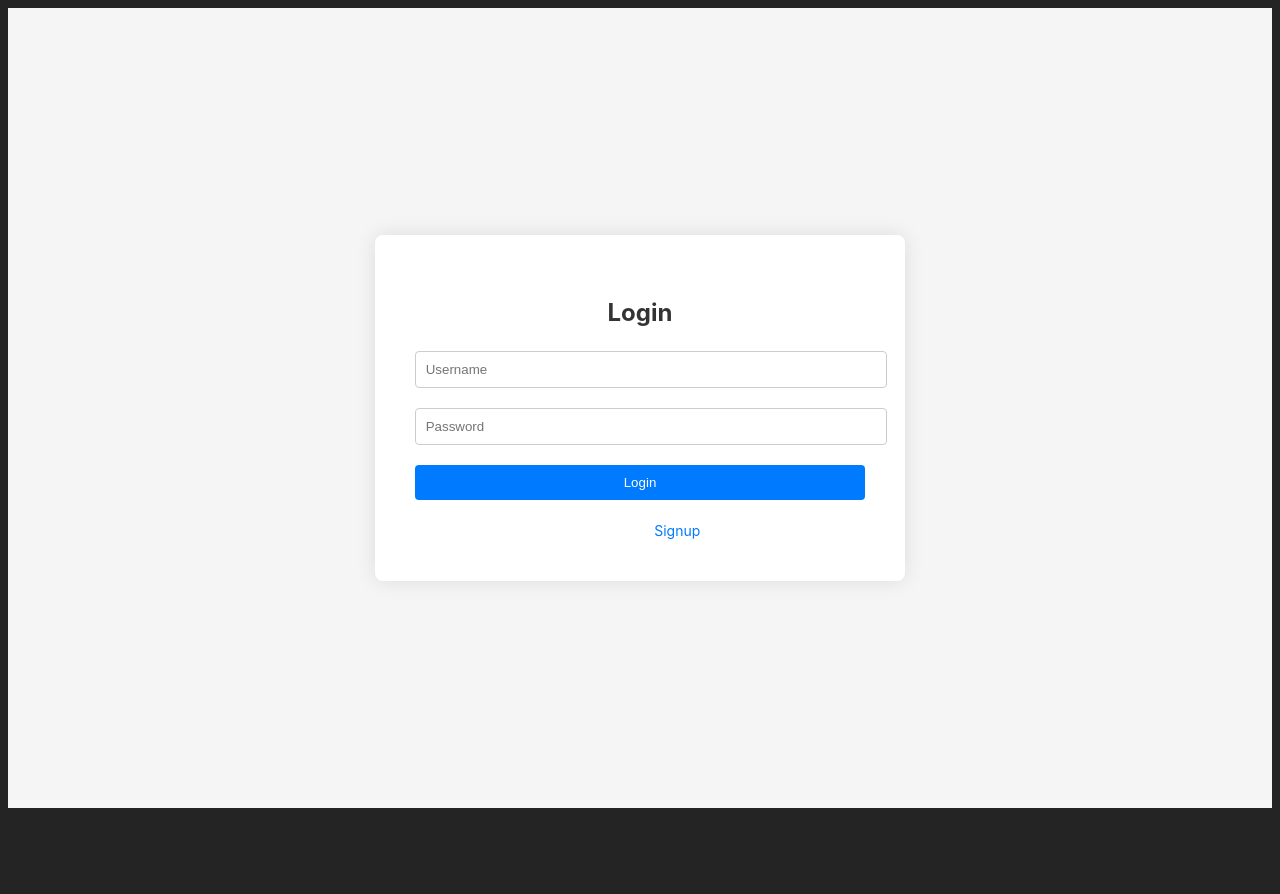
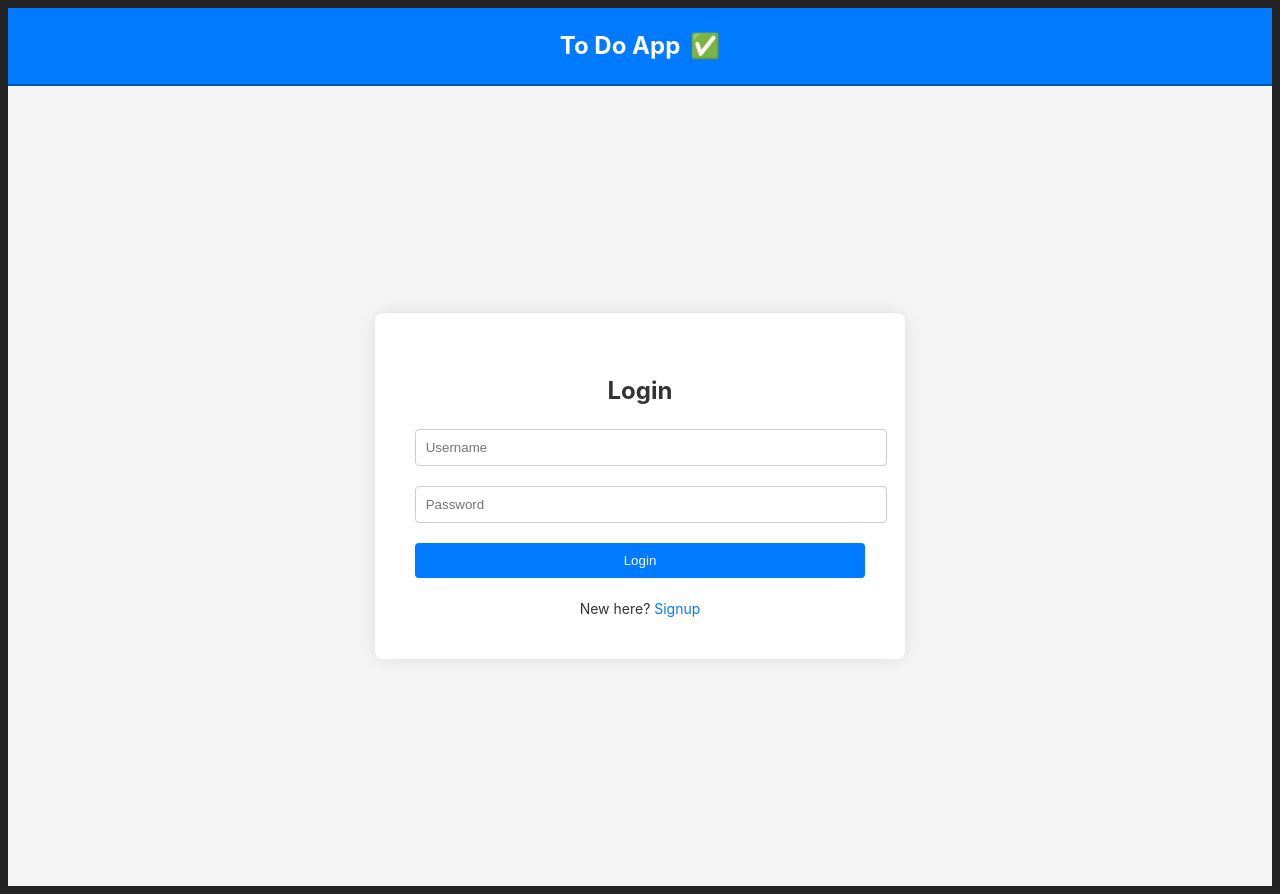
Before and after one commit to ayanahmad11/To-Do-App, a React (Vite) app in the folder Frontend/: page /login in a window 1280 px wide. Before the commit the page ends 816 px from the top, so only its background shows below. Built offline with nearby package versions, Linux system fonts and the light colour scheme; no server answers.

Commit message:
what now?

```diff
--- /dev/null
+++ b/Frontend/src/Components/Header.css
@@ -0,0 +1,17 @@
+.header {
+    background-color: #007bff;
+    color: #fff;
+    padding: 20px;
+    text-align: center;
+    border-bottom: 2px solid #0056b3;
+}
+
+.logo {
+    font-size: 24px;
+    font-weight: bold;
+    margin-right: 10px;
+}
+
+.emoji {
+    font-size: 24px;
+}
--- /dev/null
+++ b/Frontend/src/Components/Header.jsx
@@ -0,0 +1,13 @@
+import React from 'react';
+import './Header.css'; // Import CSS file for styling
+
+const Header = () => {
+    return (
+        <div className="header">
+            <span className="logo">To Do App</span>
+            <span className="emoji" role="img" aria-label="todo">✅</span>
+        </div>
+    );
+};
+
+export default Header;
--- a/Frontend/src/Components/Login.css
+++ b/Frontend/src/Components/Login.css
@@ -4,6 +4,7 @@
     align-items: center;
     height: 100vh;
     background-color: #f5f5f5;
+    color: #333; /* Ensure text color is visible */
 }
 
 .login-box {
@@ -16,7 +17,7 @@
 
 h2 {
     margin-bottom: 20px;
-    color: #333;
+    color: #333; /* Ensure text color is visible */
 }
 
 input[type='text'],
@@ -24,8 +25,9 @@ input[type='password'] {
     width: 100%;
     padding: 10px;
     margin-bottom: 20px;
-    border: 1px solid hwb(0 80% 20%);
+    border: 1px solid #ccc;
     border-radius: 4px;
+    color: #333; /* Ensure text color is visible */
 }
 
 button {
@@ -45,6 +47,7 @@ button:hover {
 .signup-link {
     margin-top: 20px;
     font-size: 14px;
+    color: #333; /* Ensure text color is visible */
 }
 
 .signup-link a {
--- a/Frontend/src/Components/Login.jsx
+++ b/Frontend/src/Components/Login.jsx
@@ -1,6 +1,9 @@
 import React, { useState } from 'react';
 import { Link } from 'react-router-dom';
 import './Login.css'; // Import CSS file for styling
+import Header from './Header';
+
+
 
 const Login = () => {
     const [username, setUsername] = useState('');
@@ -27,8 +30,9 @@ const Login = () => {
     };
 
 
-    return (
-        <div className="login-container">
+    return ( <div>
+        <Header />
+        {  <div className="login-container">
             <div className="login-box">
                 <h2>Login</h2>
                 <input type='text' value={username} onChange={(e) => setUsername(e.target.value)} placeholder='Username' />
@@ -39,7 +43,9 @@ const Login = () => {
                     New here? <Link to="/signup">Signup</Link>
                 </div>
             </div>
-        </div>
+        </div>/* Your Todo List component content */}
+    </div>
+
     );
 };
 
```
